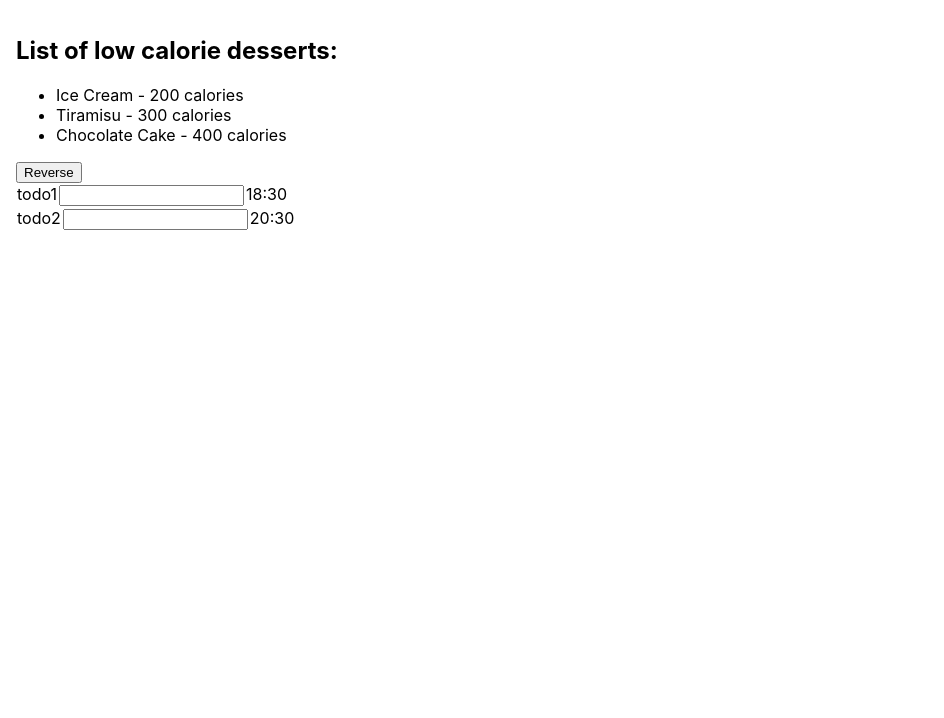
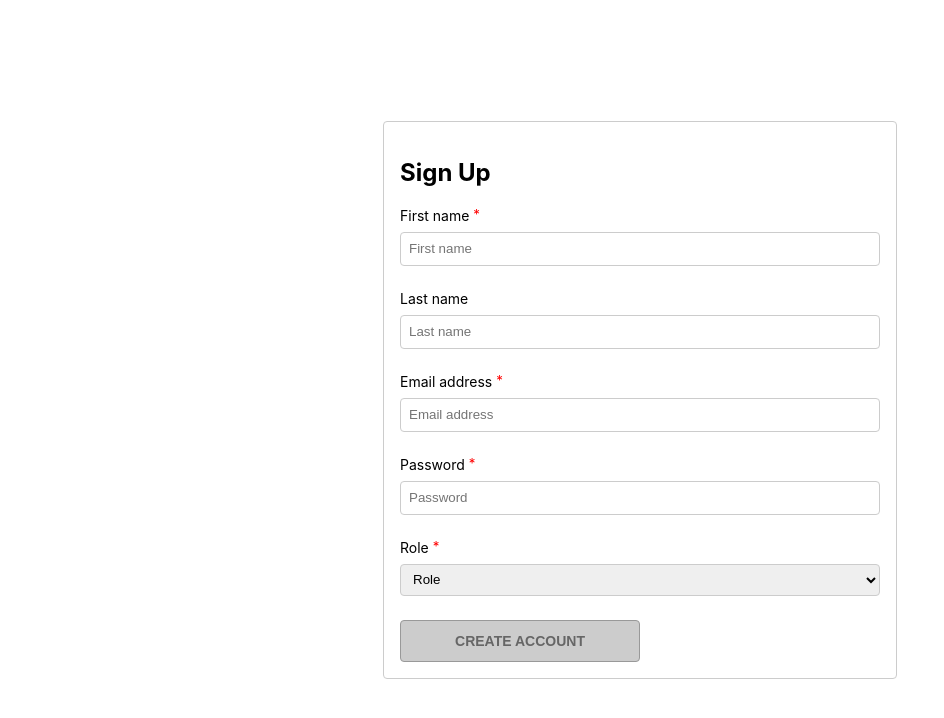
Before and after one commit to vincentferraro/react-basis-meta, a React (Create React App) app: page / in a window 1280 px wide. Shown: the top 718 px of the page, without its empty margins (0-944 px from the left). Built offline with nearby package versions, Linux system fonts and the light colour scheme.

Commit message:
add Form with controlled component

```diff
--- a/src/App.css
+++ b/src/App.css
@@ -1,3 +1,78 @@
 .App {
+  display: flex;
+  flex: 1;
+  height: 100vh;
+  justify-content: center;
+  align-items: center;
+}
+
+fieldset {
+  display: flex;
+  width: 480px;
   padding: 16px;
+  border: 1px solid #ccc;
+  border-radius: 4px;
+  flex-direction: column;
 }
+
+label {
+  margin-bottom: 8px;
+  font-size: 14px;
+}
+
+sup {
+  color: red;
+  top: -2px;
+  font-size: 95%;
+  line-height: 0;
+  position: relative;
+  vertical-align: baseline;
+}
+
+input,
+select {
+  border-radius: 4px;
+  border: 1px solid #ccc;
+  height: 32px;
+  padding: 0 8px;
+}
+
+.Field {
+  position: relative;
+  padding-bottom: 24px;
+  display: flex;
+  flex-direction: column;
+}
+
+.FieldError {
+  position: absolute;
+  bottom: -6px;
+  color: red;
+  font-size: 12px;
+}
+
+.Row {
+  display: flex;
+  flex-direction: row;
+}
+
+button {
+  padding: 12px;
+  width: 240px;
+  border-radius: 4px;
+  border: 1px solid #ccc;
+  background-color: darkblue;
+  color: white;
+  text-transform: uppercase;
+  font-size: 14px;
+  font-weight: bold;
+  cursor: pointer;
+}
+
+button:disabled,
+button[disabled] {
+  border: 1px solid #999999;
+  background-color: #cccccc;
+  color: #666666;
+  cursor: not-allowed;
+}
--- a/src/App.js
+++ b/src/App.js
@@ -1,52 +1,12 @@
 import "./App.css";
-import DessertsList from "../src/components/advanced/DessertList";
-import { useState } from "react";
-import Todo from "./components/advanced/Todo";
-const desserts = [
-  {
-    name: "Chocolate Cake",
-    calories: 400,
-    createdAt: "2022-09-01",
-  },
-  {
-    name: "Ice Cream",
-    calories: 200,
-    createdAt: "2022-01-02",
-  },
-  {
-    name: "Tiramisu",
-    calories: 300,
-    createdAt: "2021-10-03",
-  },
-  {
-    name: "Cheesecake",
-    calories: 600,
-    createdAt: "2022-01-04",
-  },
-];
+
+import Form from "./components/advanced/Form";
 
 function App() {
-  const [todos,setTodos]=useState([
-    {id:"todo1",
-    createdAt:"18:30" },
-    {id:"todo2",
-    createdAt:"20:30" }
-])
-
-  function reverseOrder(){
-    setTodos([...todos].reverse())
-  }
 
   return (
     <div className="App">
-
-      <h2>List of low calorie desserts:</h2>
-      <DessertsList data={desserts} />
-      <div>
-        <button onClick={ reverseOrder}>Reverse</button>
-      {todos.map((todo,index) => <Todo key={todo.id}id={todo.id} createdAt={todo.createdAt} />)}
-      </div>
-
+        <Form />
     </div>
   );
 }
--- /dev/null
+++ b/src/components/advanced/Form.js
@@ -0,0 +1,101 @@
+import '../../App.css';
+import { useState } from "react";
+
+export const validateEmail = (email) => {
+    return String(email)
+      .toLowerCase()
+      .match(
+        /^(([^<>()[\]\\.,;:\s@"]+(\.[^<>()[\]\\.,;:\s@"]+)*)|(".+"))@((\[[0-9]{1,3}\.[0-9]{1,3}\.[0-9]{1,3}\.[0-9]{1,3}\])|(([a-zA-Z\-0-9]+\.)+[a-zA-Z]{2,}))$/
+      );
+  };
+
+const PasswordErrorMessage = () => {
+    return (
+      <p className="FieldError">Password should have at least 8 characters</p>
+    );
+  };
+
+const Form = ()=>{
+    const[firstName, setFirstName]= useState("")
+    const[lastName, setLastName]= useState("")
+    const[email, setEmail]= useState("")
+    const[password, setPassword]= useState({
+        value:"",
+        isTouched:false
+    })
+
+    const [role, setRole] = useState("role")
+
+    const getIsFormValid = () => {
+      if(firstName.length > 0 && lastName.length > 0 && validateEmail(email) !== null &&password.length >=8 && role !== "role"){
+        return false
+      }else{
+        return true;
+      }
+
+    };
+
+
+    const clearForm = () => {
+      setFirstName("")
+      setLastName("")
+      setEmail("")
+      setPassword("")
+    };
+
+    const handleSubmit = (e) => {
+      alert("Account created!");
+      clearForm();
+    };
+
+
+
+    return(
+        <div>
+            <form onSubmit={handleSubmit}>
+        <fieldset>
+          <h2>Sign Up</h2>
+          <div className="Field">
+            <label>
+              First name <sup>*</sup>
+            </label>
+            <input placeholder="First name" onChange={(e)=>{setFirstName(e.target.value)}} />
+          </div>
+          <div className="Field">
+            <label>Last name</label>
+            <input placeholder="Last name" onChange={(e)=>{setLastName(e.target.value)}}/>
+          </div>
+          <div className="Field">
+            <label>
+              Email address <sup>*</sup>
+            </label>
+            <input placeholder="Email address" onChange={(e)=>{setEmail(e.target.value)}} />
+          </div>
+          <div className="Field">
+            <label>
+              Password <sup>*</sup>
+            </label>
+            <input type="password" placeholder="Password" onChange={(e)=>{setPassword(e.target.value)}} />
+            {password.length < 8? <PasswordErrorMessage />: null}
+          </div>
+          <div className="Field">
+            <label>
+              Role <sup>*</sup>
+            </label>
+            <select onChange={(e)=>{setRole(e.target.value)
+            console.log(role)}}>
+              <option value="role">Role</option>
+              <option value="individual">Individual</option>
+              <option value="business">Business</option>
+            </select>
+          </div>
+          <button type="submit" disabled={getIsFormValid()}>
+            Create account
+          </button>
+        </fieldset>
+      </form>
+        </div>
+    )
+}
+
+export default Form;
--- a/src/index.js
+++ b/src/index.js
@@ -3,14 +3,13 @@
 import './index.css';
 import App from './App';
 import reportWebVitals from './reportWebVitals';
-import { BrowserRouter } from 'react-router-dom';
 
 const root = ReactDOM.createRoot(document.getElementById('root'));
 root.render(
   <React.StrictMode>
-    <BrowserRouter>
+
     <App />
-    </BrowserRouter>
+
   </React.StrictMode>
 );
 
```
